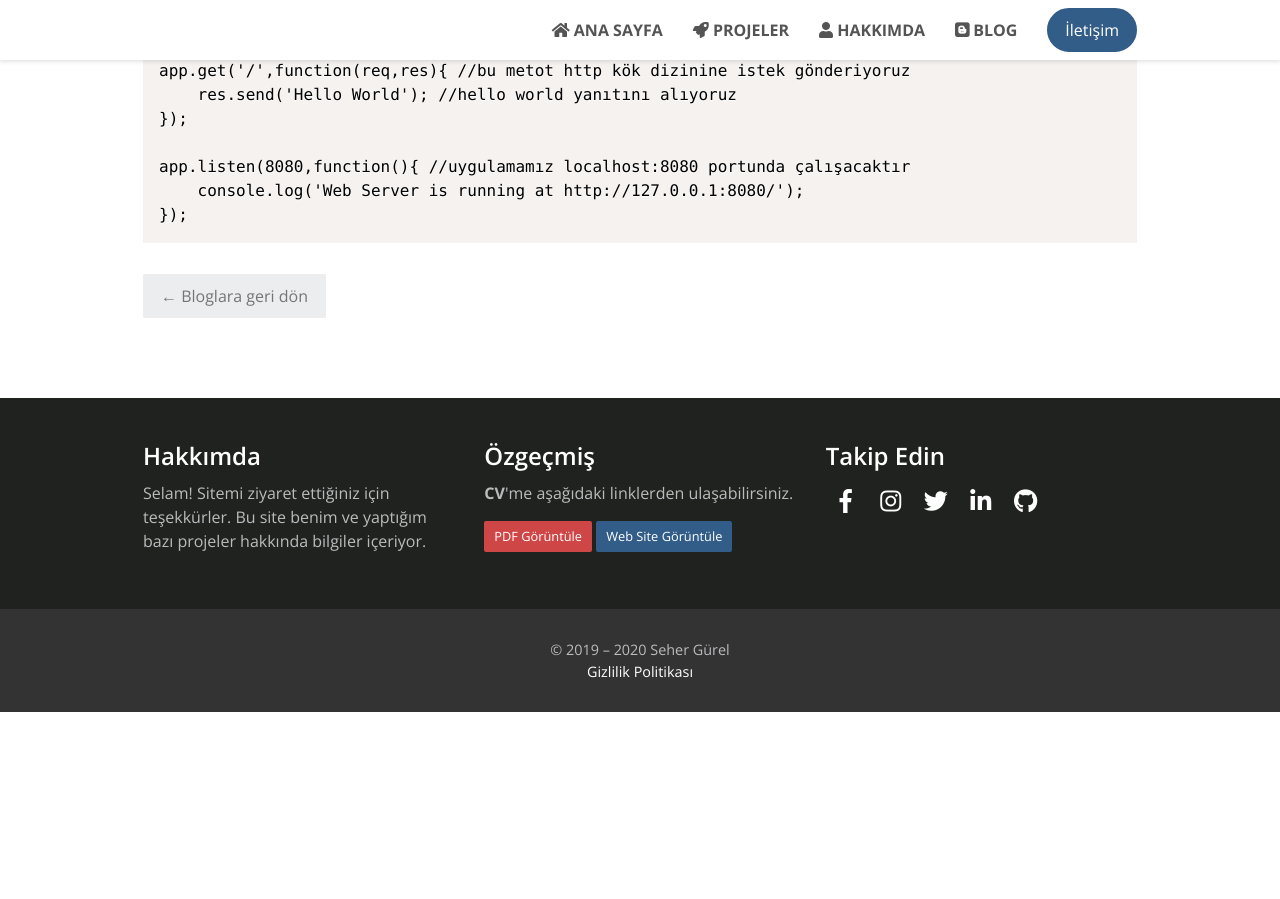
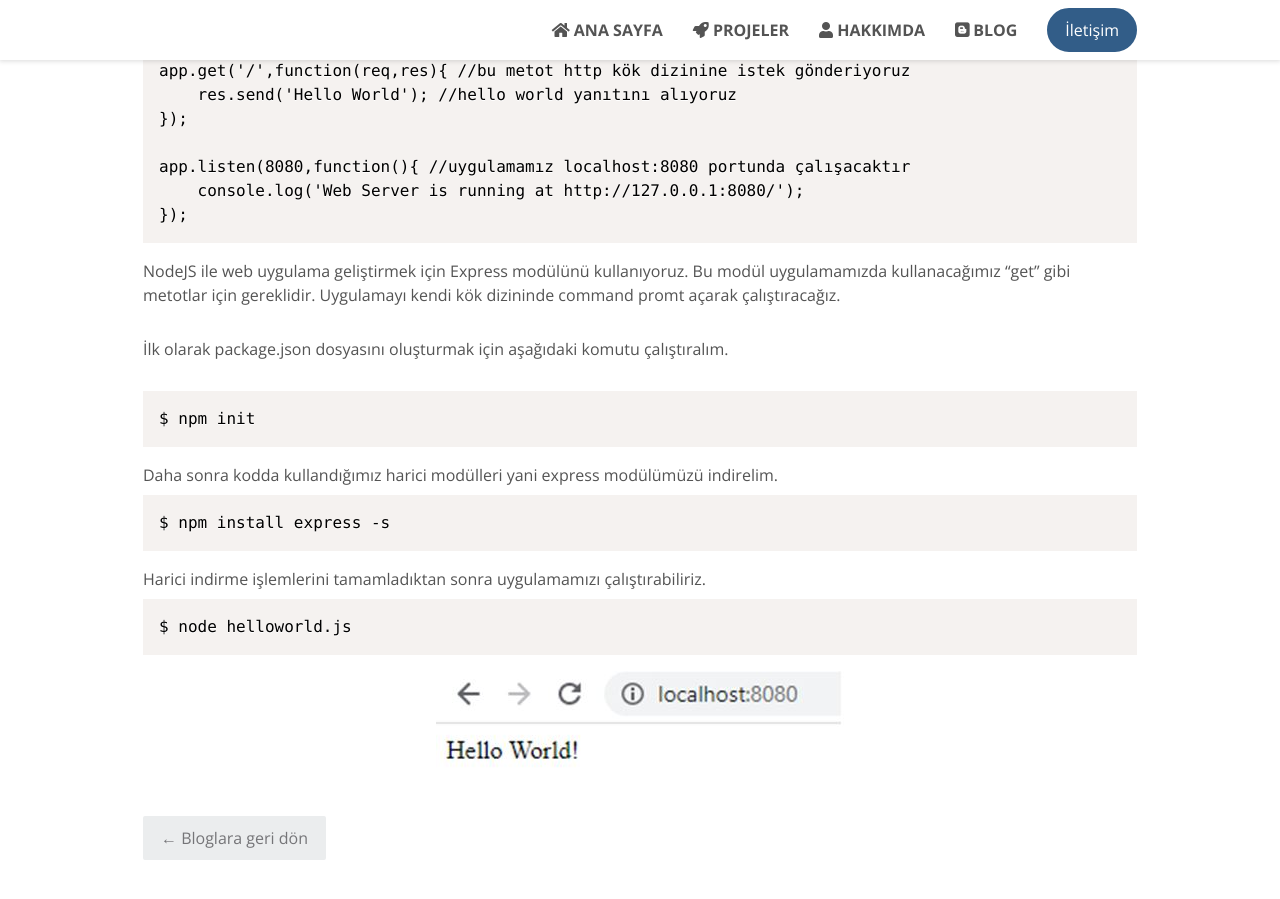
Before and after one commit to shrgrl/shrgrl.github.io, a Jekyll site: the page built from _restApi/index.html, in a window 1280 px wide and 900 px high, scrolled down 959 px. Built offline with Jekyll 4.4.1, drawn with Linux system fonts in a browser that asks for light colours; nearby versions of some CDN libraries; comment, search, counter and statistics services are not loaded; before the commit the page ends 1671 px from its top, so only the background shows below that.

Commit message:
Update index.html

```diff
--- a/_restApi/index.html
+++ b/_restApi/index.html
@@ -28,6 +28,19 @@ app.listen(8080,function(){ //uygulamamız localhost:8080 portunda çalışacakt
 });
 {% endhighlight %}
 
+<p>NodeJS ile web uygulama geliştirmek için Express modülünü kullanıyoruz. Bu modül uygulamamızda kullanacağımız “get” gibi metotlar
+için gereklidir. Uygulamayı kendi kök dizininde command promt açarak çalıştıracağız.</p>
+<p>İlk olarak package.json dosyasını oluşturmak için aşağıdaki komutu çalıştıralım.</p>
+{% highlight language %}$ npm init{% endhighlight %}
+
+Daha sonra kodda kullandığımız harici modülleri yani express modülümüzü indirelim.
+{% highlight language %}$ npm install express -s{% endhighlight %}
+
+Harici indirme işlemlerini tamamladıktan sonra uygulamamızı çalıştırabiliriz.
+{% highlight language %}$ node helloworld.js{% endhighlight %}
+
+<img src="{{ base }}/assets/images/restApi/helloworld.jpg" style="display: block; margin: auto;"><br>
+
 
 <div id="disqus_thread"></div>
 <script>
```
